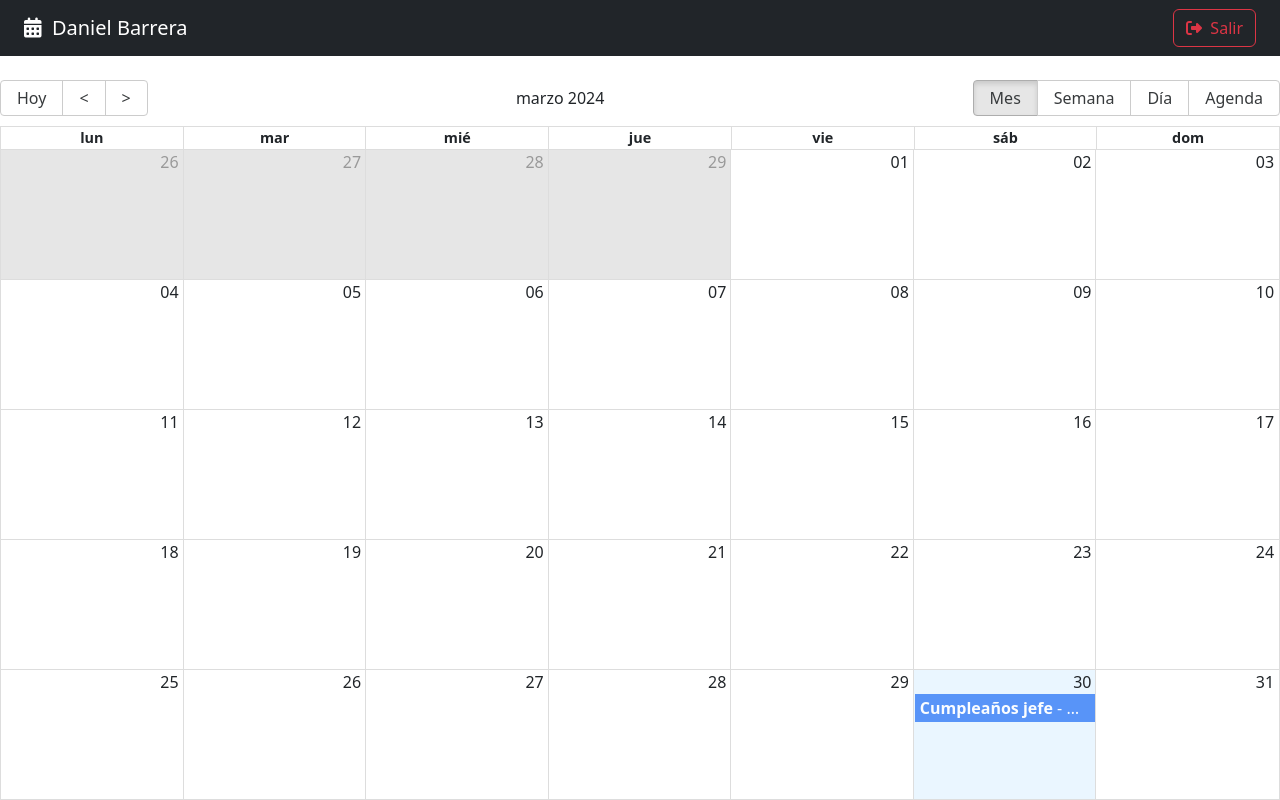
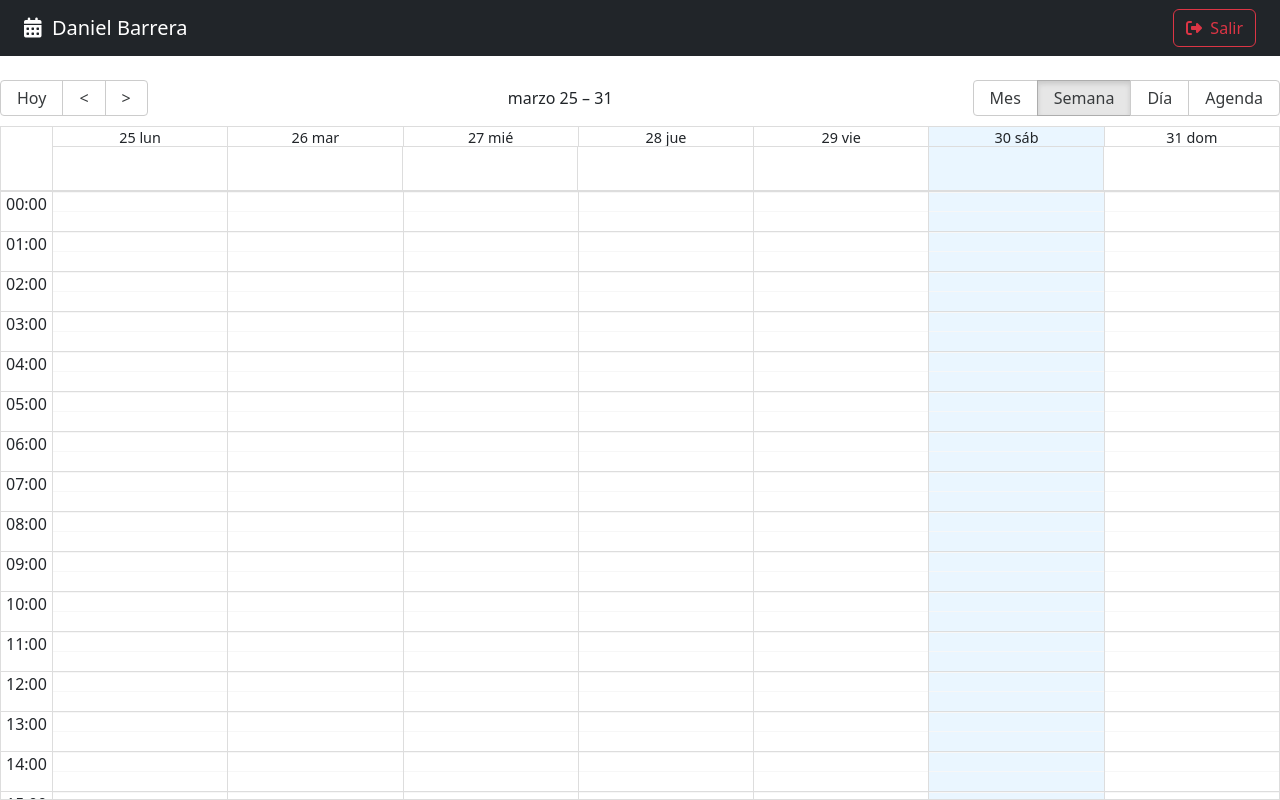
Before and after one commit to Daniel-tech-cloud/MERN-Calendar, a React (Vite) app: page / in a window 1280 px wide. Built offline with nearby package versions, Linux system fonts and the light colour scheme.

Commit message:
Implementación de funciones; onSelect, onDoubleClick y onViewChanged

```diff
--- a/src/calendar/pages/CalendarPage.jsx
+++ b/src/calendar/pages/CalendarPage.jsx
@@ -1,3 +1,4 @@
+import { useState } from 'react';
 import { Calendar } from 'react-big-calendar';
 import 'react-big-calendar/lib/css/react-big-calendar.css';
 
@@ -22,6 +23,8 @@
 
 export const CalendarPage = () => {
 
+    const [lastView, setLastView] = useState(localStorage.getItem('lastView') || 'week');
+
     const eventStyleGetter = ( event, start, end, isSelected ) =>{
       const style ={
         backgroundColor: '#347CF7',
@@ -36,6 +39,19 @@
 
     }
 
+    const onDoubleClick = ( event ) =>{
+      console.log( {doubleClick: event});
+    }
+
+    const onSelect = ( event ) =>{
+      console.log( {click: event});
+    }
+
+    const onViewChanged = ( event ) =>{
+      localStorage.setItem('lastView', event);
+      setLastView(event);
+    }
+
     return (
       <>
         <Navbar />
@@ -44,6 +60,7 @@
           culture='es'
           localizer={ localizer }
           events={ events }
+          defaultView={ lastView }
           startAccessor="start"
           endAccessor="end"
           style={{ height: 'calc( 100vh - 80px )' }}
@@ -52,6 +69,10 @@
           components={{
             event: CalendarEventBox
           }}
+          onDoubleClickEvent={ onDoubleClick }
+          onSelectEvent={ onSelect }
+          onView={ onViewChanged }
+
         />
 
       </>
```
Lines whose indentation alone changed are shown as unchanged.
